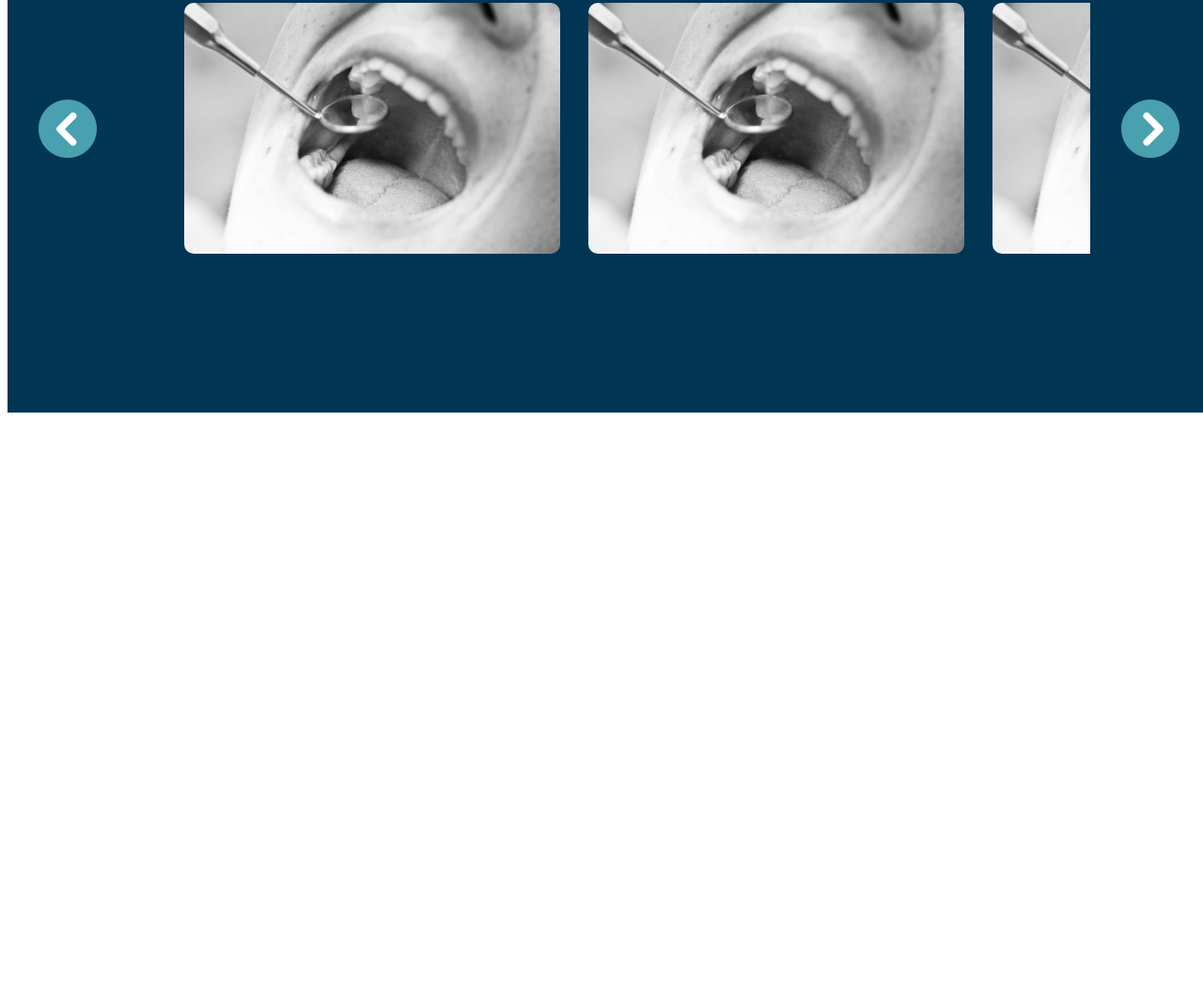
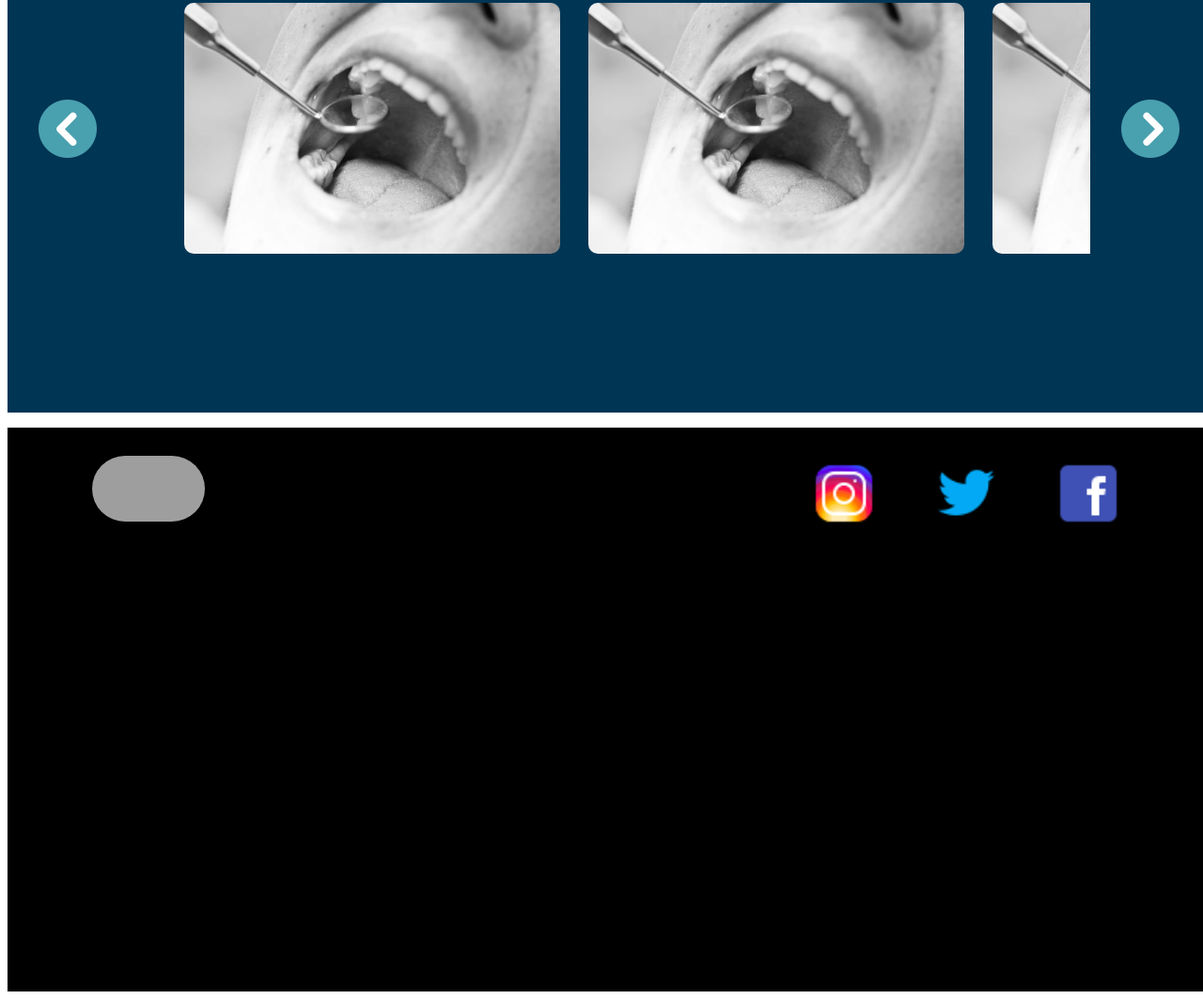
Before and after one commit to Jatin2672/Dentify, a plain HTML site: page index.html in a window 1280 px wide. Shown: the part 2902-3965 px from the top of the page at 94% size. Before the commit the page ends 3349 px from the top, so only its background shows below. Drawn offline with Linux system fonts and the light colour scheme; grey boxes are pictures that could not be loaded.

Commit message:
started footer page

```diff
--- a/index.html
+++ b/index.html
@@ -215,6 +215,29 @@
 
     </div>
   </section>
+  <section>
+    <div class="section6">
+      <div class="section6_div1">
+        <div class="section6_div1_1">
+          <img  src="Images/logo_new.jpg" alt="">
+        </div>
+        <div class="section6_div1_2">
+          <img src="icons/icons8-instagram-48.png" alt="">
+          <img src="icons/icons8-twitter-48.png" alt="">
+          <img src="icons/icons8-facebook-48.png" alt="">
+        </div>
+      </div>
+      <div class="section6_div2">
+        <span><p>Home</p></span>
+        <span><p>Gallery</p></span>
+        <span><p>Previous Cases</p></span>
+        <span><p>Contact Us</p></span>
+        <span><p>Location</p></span>
+        <span><p>Premium Guests</p></span>
+        <span><p>About Doctor</p></span>
+      </div>
+    </div>
+  </section>
 
 </body>
 
--- a/style.css
+++ b/style.css
@@ -424,3 +424,32 @@ body{
   cursor: pointer;
   transform: scale(1.1);
 }
+.section6{
+  width: 100%;
+  height: 600px;
+  background-color: black;
+}
+.section6_div1{
+  position: absolute;
+  display: flex;
+  height: 100px;
+  width: 100%;
+  justify-content: space-evenly;
+  margin-top: 30px;
+}
+.section6_div1_1 img{
+  width: 120px;
+  height: 70px;
+  border-radius: 40px;
+}
+.section6_div1_2{
+  display: flex;
+  margin-left: 500px;
+  /* justify-content: space-between; */
+}
+.section6_div1_2 img{
+  width: 80px;
+  height: 80px;
+  /* justify-content: space-evenly; */
+  margin-left: 50px;
+}
```
Also changed, not shown: icons/icons8-facebook-48.png (added), icons/icons8-instagram-48.png (added), icons/icons8-twitter-48.png (added).
